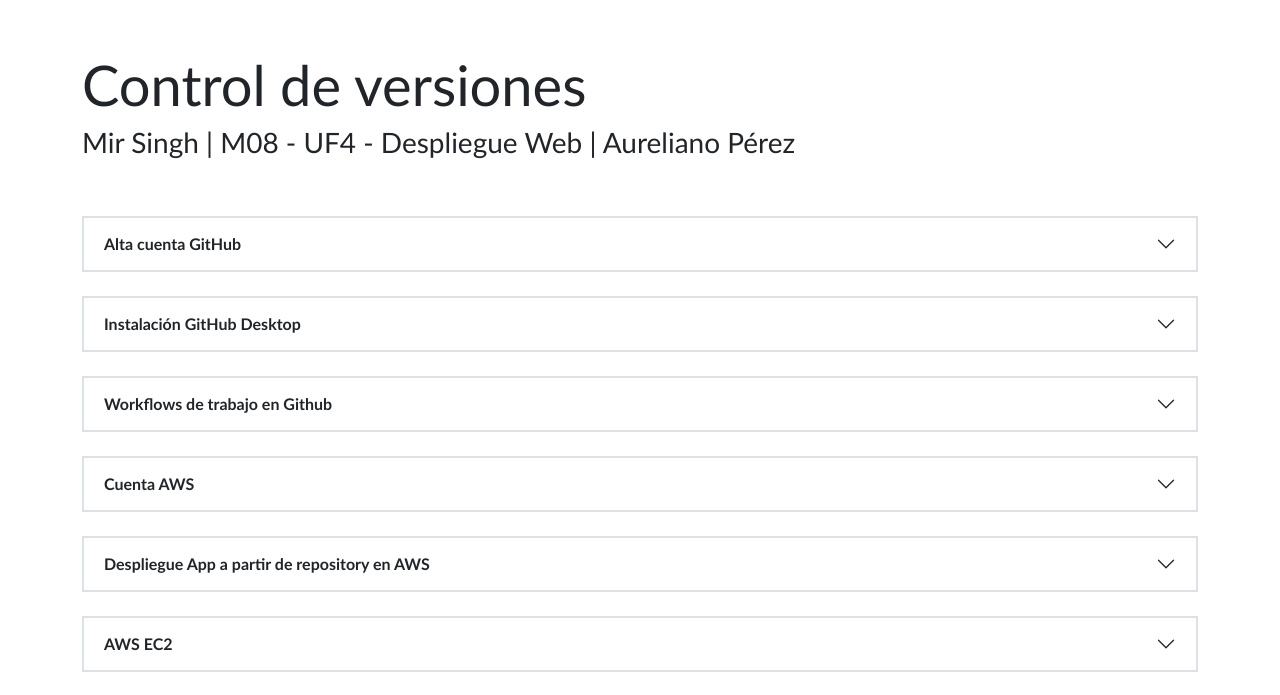
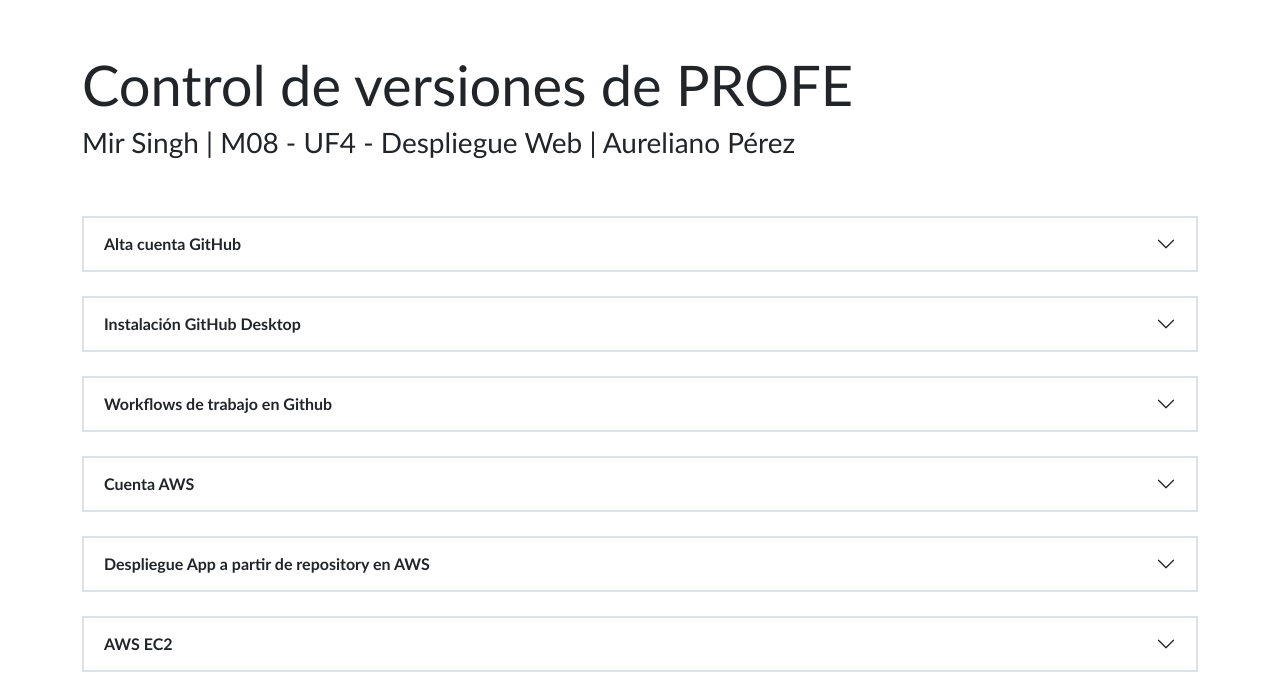
Before and after one commit to RockoRich/MirSingh-M8, a plain HTML site: page index.html in a window 1280 px wide. Shown: the top 695 px of the page. Drawn offline with nearby package versions, Linux system fonts and the light colour scheme.

Commit message:
changetest

```diff
--- a/index.html
+++ b/index.html
@@ -15,7 +15,7 @@
     <div class="container">
         <div class="justify-content-center align-items-center">
 
-            <h1>Control de versiones</h1>
+            <h1>Control de versiones de PROFE</h1>
             <h3>Mir Singh | M08 - UF4 - Despliegue Web | Aureliano Pérez</h3>
 
             <br><br>
```
